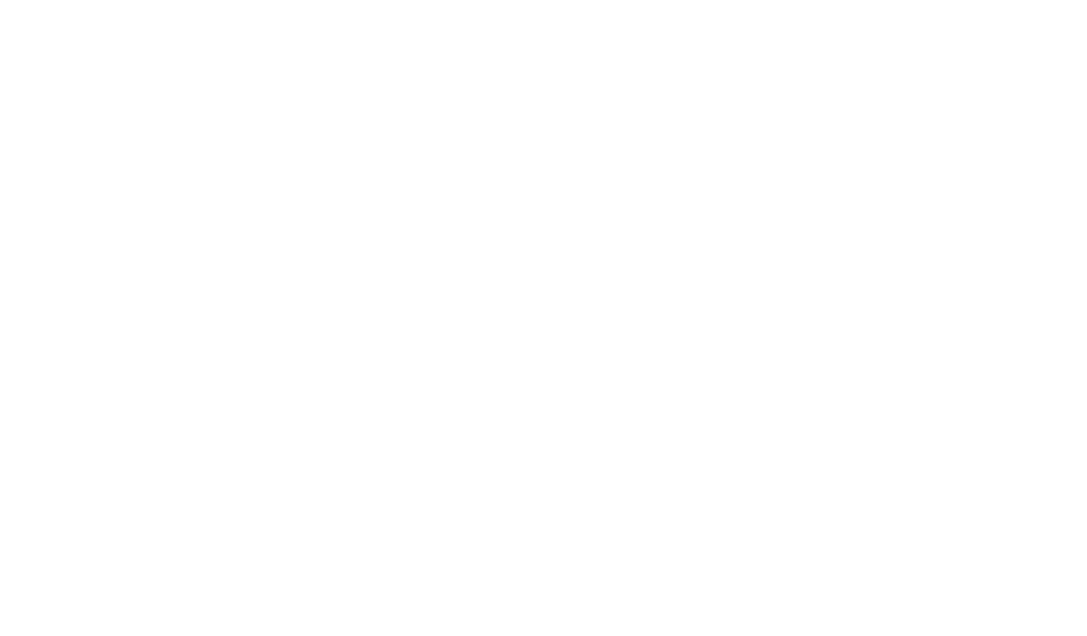
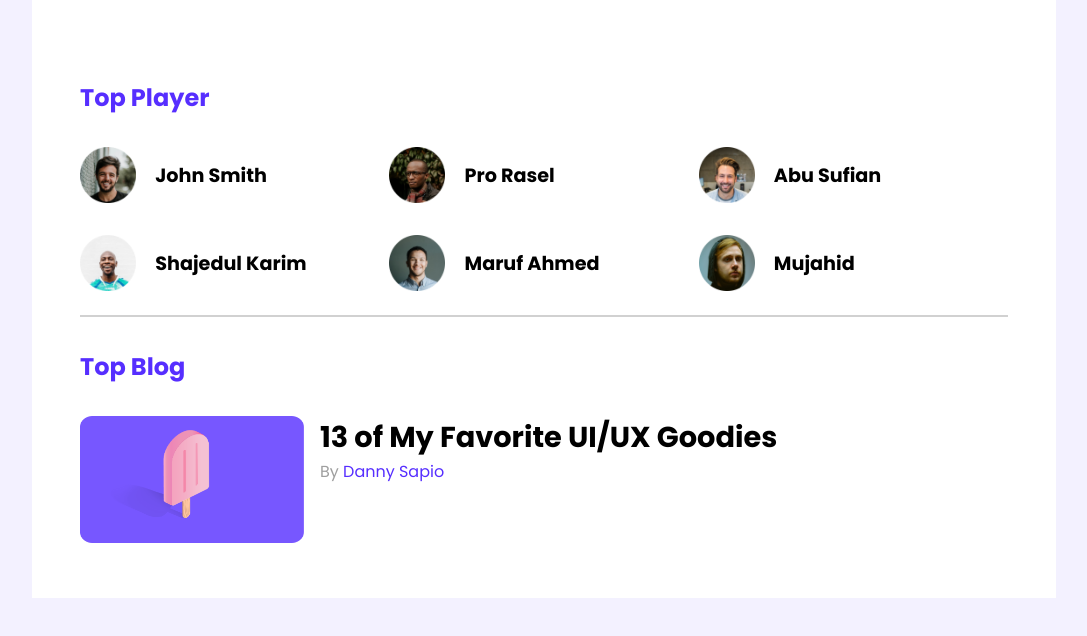
Before and after one commit to ahm-rubayed/leader-board, a plain HTML site: page index.html in a window 1280 px wide. Shown: the whole page, without its empty margins (96-1183 px from the left). Drawn offline with Linux system fonts and the light colour scheme.

Commit message:
Player and blog section almost complete

```diff
--- a/css/style.css
+++ b/css/style.css
@@ -0,0 +1,81 @@
+* {
+    margin: 0;
+    padding: 0;
+    box-sizing: border-box;
+    text-decoration: none;
+}
+
+body {
+    font-family: 'Poppins', sans-serif;
+    background-color: #F3F1FF;
+}
+
+img {
+    width: 100%;
+}
+
+.container {
+    background-color: #fff;
+    max-width: 80%;
+    margin: auto;
+    padding: 3rem;
+}
+
+.header-title {
+    color: #562EFF;
+    margin: 2rem 0;
+}
+
+hr {
+    border: 1px solid #D1D1D1;
+    margin-top: 1.5rem;
+}
+
+/* Top players and blogs */
+.players {
+    display: grid;
+    grid-template-columns: repeat(3, 1fr);
+    row-gap: 2rem;
+}
+
+.player-info {
+    display: flex;
+    align-items: center;
+}
+
+.player-info img {
+    width: 56px;
+    height: 56px;
+}
+
+.player-info h3 {
+    margin-left: 1.2rem;
+    font-size: 1.2rem;
+}
+
+/* Blog  */
+.blog-info article{
+    display: flex;
+}
+
+.blog-thumbline img {
+    width: 224px;
+    height: 127px;
+}
+
+.blog-content {
+    margin-left: 1rem;
+}
+
+.blog-content h3 {
+    font-size: 1.8rem;
+}
+
+.blog-content p {
+    color: #9F9F9F;
+    font-size: 1rem;
+}
+
+.blog-content p a{
+    color: #562EFF;
+}
--- a/index.html
+++ b/index.html
@@ -1,14 +1,72 @@
 <!DOCTYPE html>
 <html lang="en">
-<head>
-    <meta charset="UTF-8">
-    <meta http-equiv="X-UA-Compatible" content="IE=edge">
-    <meta name="viewport" content="width=device-width, initial-scale=1.0">
+  <head>
+    <meta charset="UTF-8" />
+    <meta http-equiv="X-UA-Compatible" content="IE=edge" />
+    <meta name="viewport" content="width=device-width, initial-scale=1.0" />
     <title>Leader Board</title>
+    <!-- Google Fonts -->
+    <link rel="preconnect" href="https://fonts.googleapis.com" />
+    <link rel="preconnect" href="https://fonts.gstatic.com" crossorigin />
+    <link
+      href="https://fonts.googleapis.com/css2?family=Poppins:wght@300;400;500;600;700&display=swap"
+      rel="stylesheet"
+    />
     <!-- StyleSheet -->
-    <link rel="stylesheet" href="../css/style.css">
-</head>
-<body>
-
-</body>
+    <link rel="stylesheet" href="../css/style.css" />
+  </head>
+  <body>
+    <header></header>
+    <main>
+      <!-- Top Header -->
+      <section class="container">
+        <div class="top-player">
+          <h2 class="header-title">Top Player</h2>
+          <div class="players">
+            <div class="player-info">
+              <img src="../images/players/player-1.png" alt="" />
+              <h3>John Smith</h3>
+            </div>
+            <div class="player-info">
+              <img src="../images/players/player-2.png" alt="" />
+              <h3>Pro Rasel</h3>
+            </div>
+            <div class="player-info">
+              <img src="../images/players/player-3.png" alt="" />
+              <h3>Abu Sufian</h3>
+            </div>
+            <div class="player-info">
+              <img src="../images/players/player-4.png" alt="" />
+              <h3>Shajedul Karim</h3>
+            </div>
+            <div class="player-info">
+              <img src="../images/players/player-5.png" alt="" />
+              <h3>Maruf Ahmed</h3>
+            </div>
+            <div class="player-info">
+              <img src="../images/players/player-6.png" alt="" />
+              <h3>Mujahid</h3>
+            </div>
+          </div>
+        </div>
+        <hr />
+        <div class="top-blogs">
+          <h2 class="header-title">Top Blog</h2>
+          <div class="blogs">
+            <div class="blog-info">
+              <article>
+                <div class="blog-thumbline">
+                  <img src="../images/blogs/blog-1.png" alt="" />
+                </div>
+                <div class="blog-content">
+                  <h3>13 of My Favorite UI/UX Goodies</h3>
+                  <p>By <a href="#">Danny Sapio</a></p>
+                </div>
+              </article>
+            </div>
+          </div>
+        </div>
+      </section>
+    </main>
+  </body>
 </html>
```
